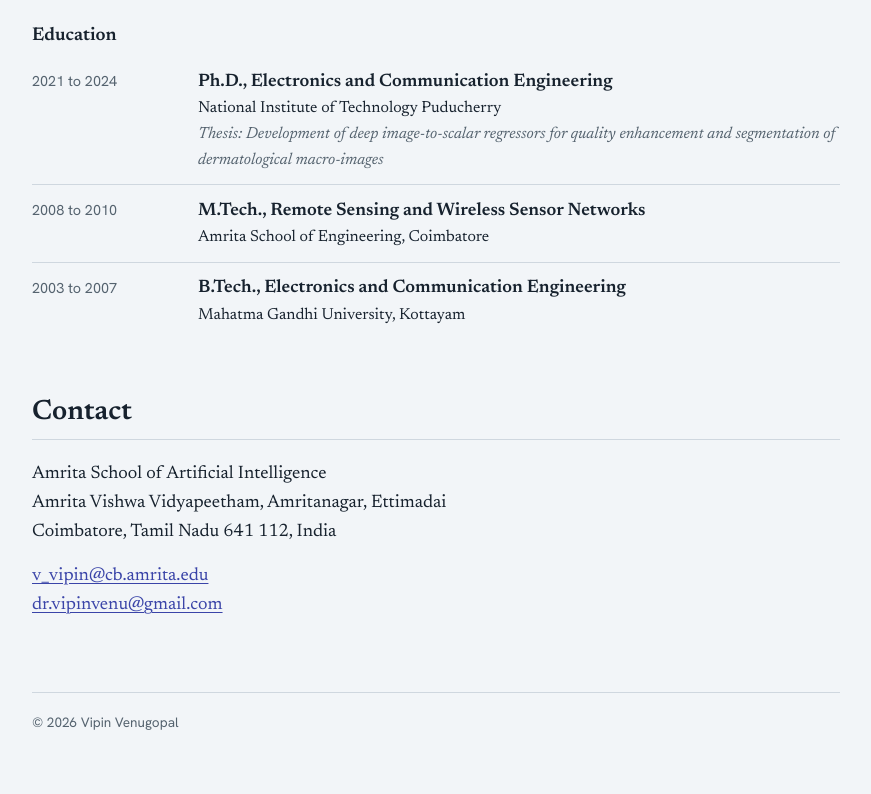
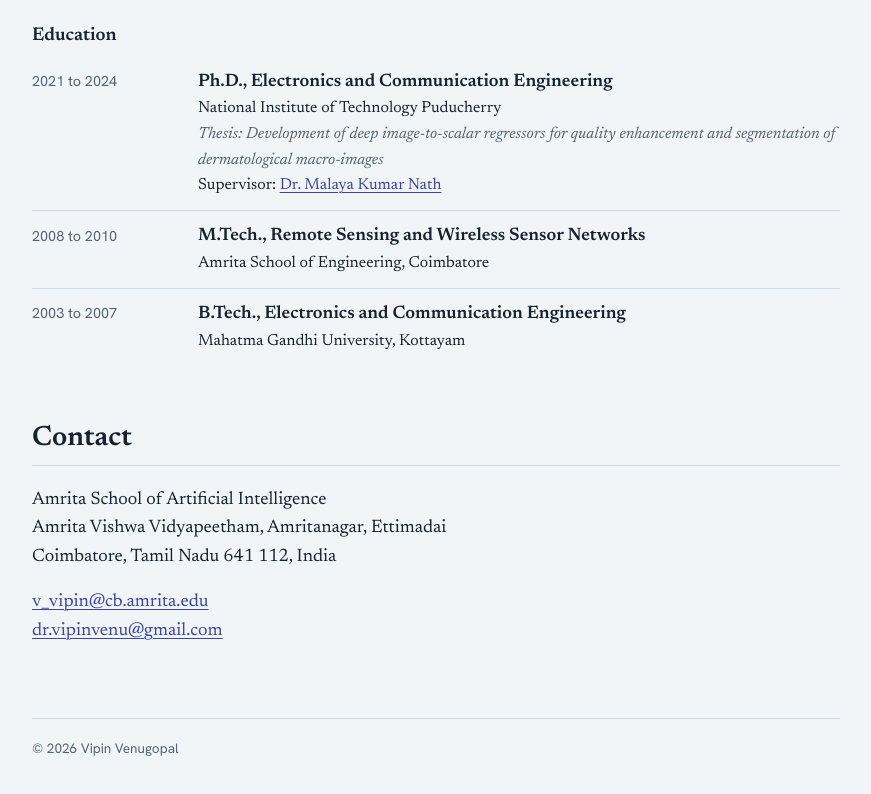
Before and after one commit to drvipinvenugopal/drvipinvenugopal.github.io, a plain HTML site: page index.html in a window 1280 px wide. Shown: the part 5569-6363 px from the top of the page, without its empty margins (352-1223 px from the left). Drawn offline with Linux system fonts and the light colour scheme.

Commit message:
Update index.html

```diff
--- a/index.html
+++ b/index.html
@@ -392,7 +392,7 @@ dialog.cite-dialog::backdrop{background:rgba(10,15,22,.55)}
       </ul>
       <h3>Education</h3>
       <ul class="timeline">
-        <li><span class="when">2021 to 2024</span><div><span class="what">Ph.D., Electronics and Communication Engineering</span><span class="where">National Institute of Technology Puducherry</span><span class="note">Thesis: Development of deep image-to-scalar regressors for quality enhancement and segmentation of dermatological macro-images</span></div></li>
+        <li><span class="when">2021 to 2024</span><div><span class="what">Ph.D., Electronics and Communication Engineering</span><span class="where">National Institute of Technology Puducherry</span><span class="note">Thesis: Development of deep image-to-scalar regressors for quality enhancement and segmentation of dermatological macro-images</span><span class="where">Supervisor: <a href="https://sites.google.com/view/malaya-kumar-nath/home">Dr. Malaya Kumar Nath</a></span></div></li>
         <li><span class="when">2008 to 2010</span><div><span class="what">M.Tech., Remote Sensing and Wireless Sensor Networks</span><span class="where">Amrita School of Engineering, Coimbatore</span></div></li>
         <li><span class="when">2003 to 2007</span><div><span class="what">B.Tech., Electronics and Communication Engineering</span><span class="where">Mahatma Gandhi University, Kottayam</span></div></li>
       </ul>
```
